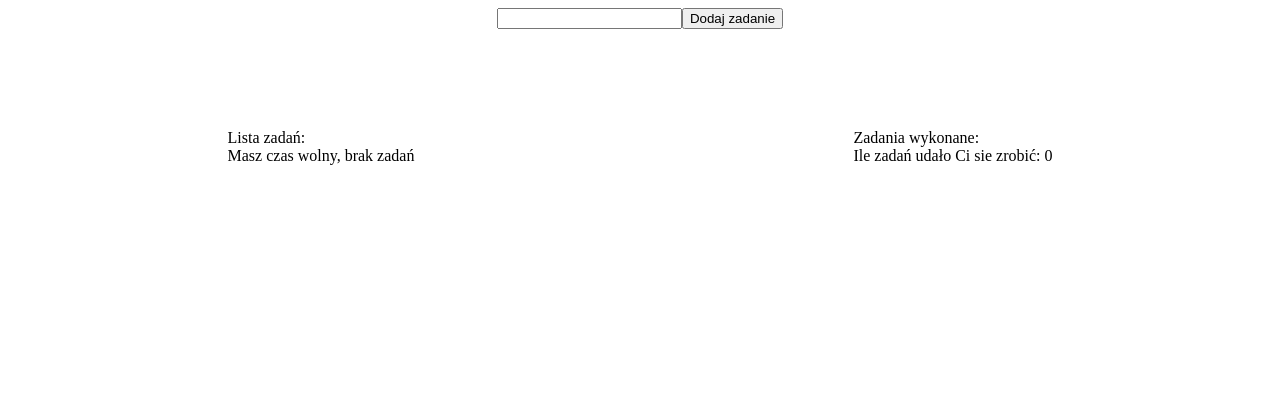
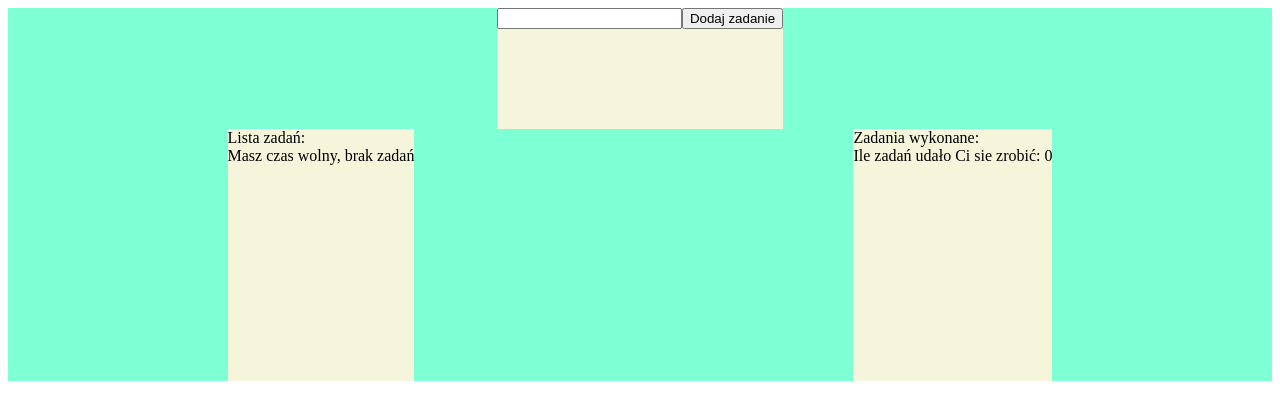
Before and after one commit to SzymonKrok/study, an Angular app: page / in a window 1280 px wide. Shown: the top 420 px of the page. Built offline with nearby package versions, Linux system fonts and the light colour scheme.

Commit message:
style change

```diff
--- a/src/app/main/main.component.scss
+++ b/src/app/main/main.component.scss
@@ -1,8 +1,10 @@
 .container {
   display: flex;
   justify-content: space-around;
+  background: aquamarine;
 
   div {
     padding-bottom: 100px;
+    background: beige;
   }
 }
```
